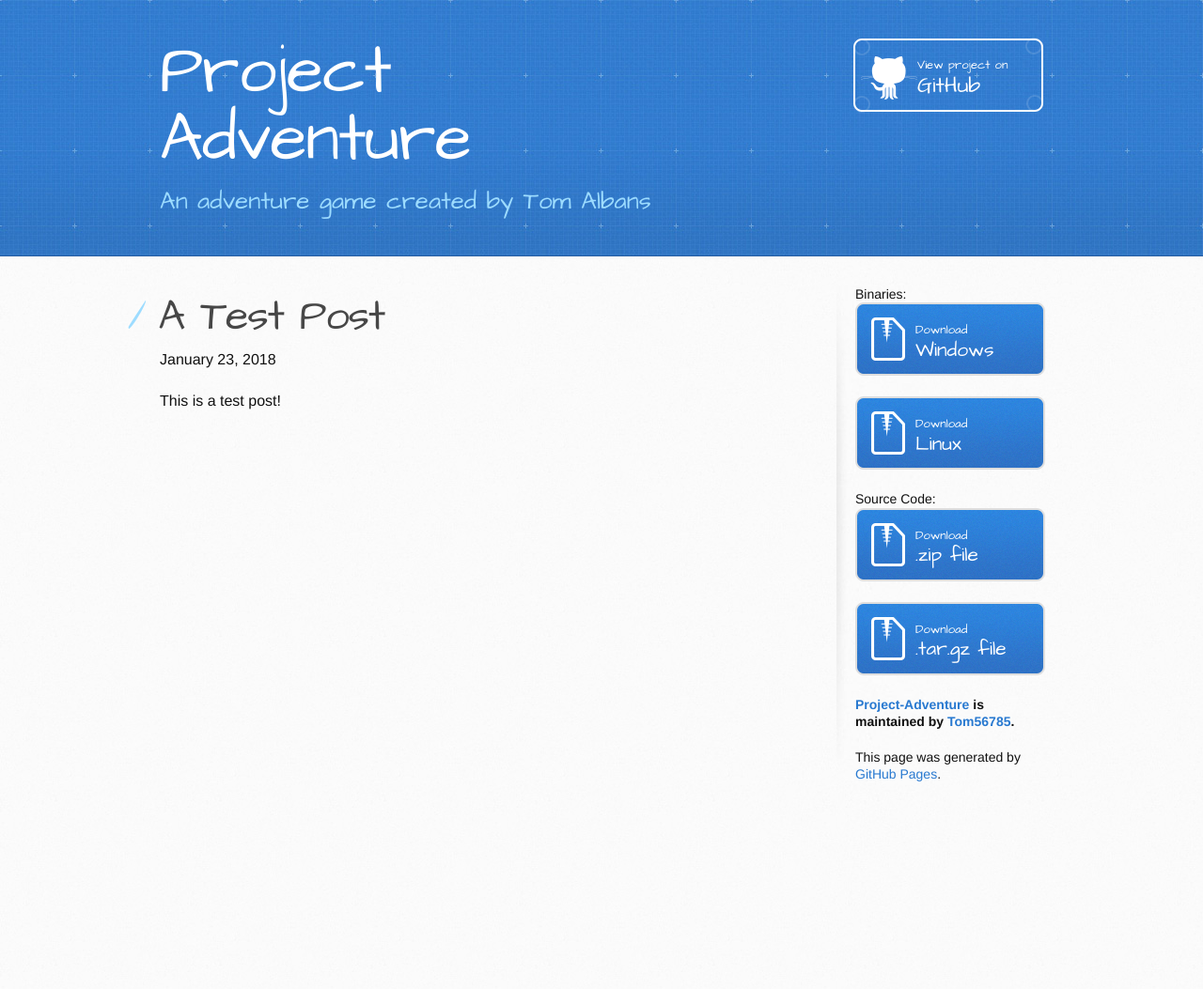
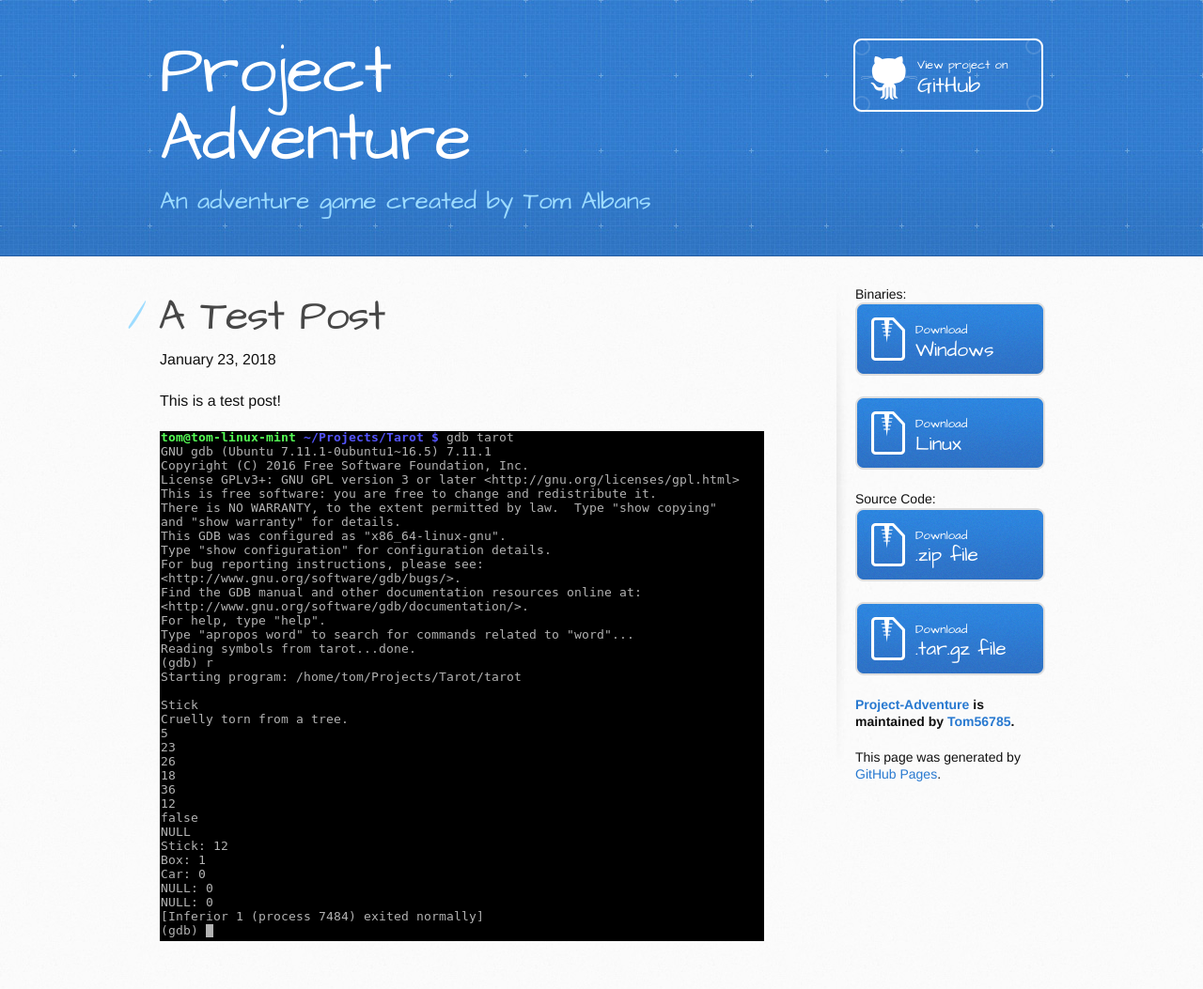
Before and after one commit to Tom56785/Project-Adventure, a Jekyll site: the page built from _posts/2018-01-23-test-post.md, in a window 1280 px wide. Shown: the whole page at 94% size. Built offline with Jekyll 4.4.1, drawn with Linux system fonts in a browser that asks for light colours; some web fonts are replaced; before the commit the page ends 900 px from its top, so only the background shows below that.

Commit message:
Testing image in post

```diff
--- a/_posts/2018-01-23-test-post.md
+++ b/_posts/2018-01-23-test-post.md
@@ -5,3 +5,5 @@ date: 2018-01-23 09:30:00
 ---
 
 This is a test post!
+
+![Proof of Concept](/assets/images/inventory-proof-of-concept.png)
```
Also changed, not shown: assets/images/inventory-proof-of-concept.png (added).
